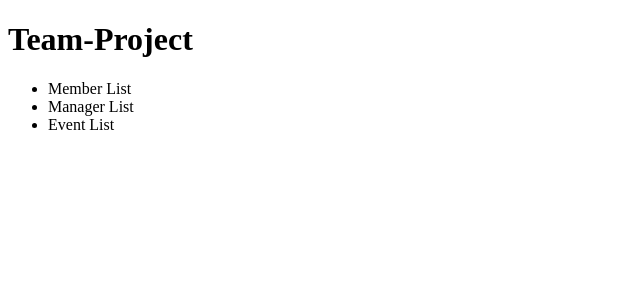
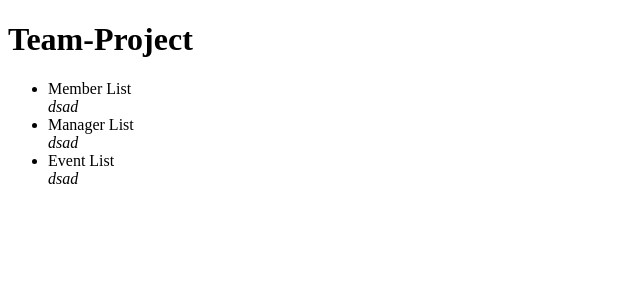
Before and after one commit to Solomii/team-project, a React (Create React App) app: page / in a window 1280 px wide. Shown: the top 300 px of the page, without its empty margins (0-640 px from the left). Built offline with nearby package versions, Linux system fonts and the light colour scheme.

Commit message:
inst icons and change sb-data

```diff
--- a/package.json
+++ b/package.json
@@ -8,6 +8,7 @@
     "@testing-library/react": "^13.2.0",
     "@testing-library/user-event": "^13.5.0",
     "bootstrap": "^4.6.0",
+    "bootstrap-icons": "^1.8.2",
     "firebase": "^9.8.1",
     "react": "^18.1.0",
     "react-bootstrap": "^2.4.0",
--- a/src/components/Sidebar/Sidebar.js
+++ b/src/components/Sidebar/Sidebar.js
@@ -3,9 +3,14 @@ import { SidebarData } from './SidebarData'
 
 const Sidebar = () => {
   return (
-    <ul class="sidebar">
+    <ul className="sidebar">
         {SidebarData.map((el, key) => (
-            <li key={key}>{el.title}</li>
+            <li key={key}>
+                {el.title}
+                <div>{el.icon}</div>
+                <i className="bi bi-calendar-event">dsad</i>
+            </li>
+
         ))}
     </ul>
 
--- a/src/components/Sidebar/SidebarData.js
+++ b/src/components/Sidebar/SidebarData.js
@@ -2,14 +2,17 @@
 export const SidebarData = [
     {
         title: "Member List",
-        link: "./memberList"
+        link: "./memberList",
+        icon: <i className="bi bi-person"></i>
     },
     {
         title: "Manager List",
-        link: "./menagerList"
+        link: "./menagerList",
+        icon: <i className="bi bi-person"></i>
     },
     {
         title: "Event List",
-        link: "./eventList"
+        link: "./eventList",
+        icon: <i className="bi bi-calendar-event"></i>
     }
 ]
```
Also changed, not shown: 1 other file (tests, documents, lock files or other folders).
